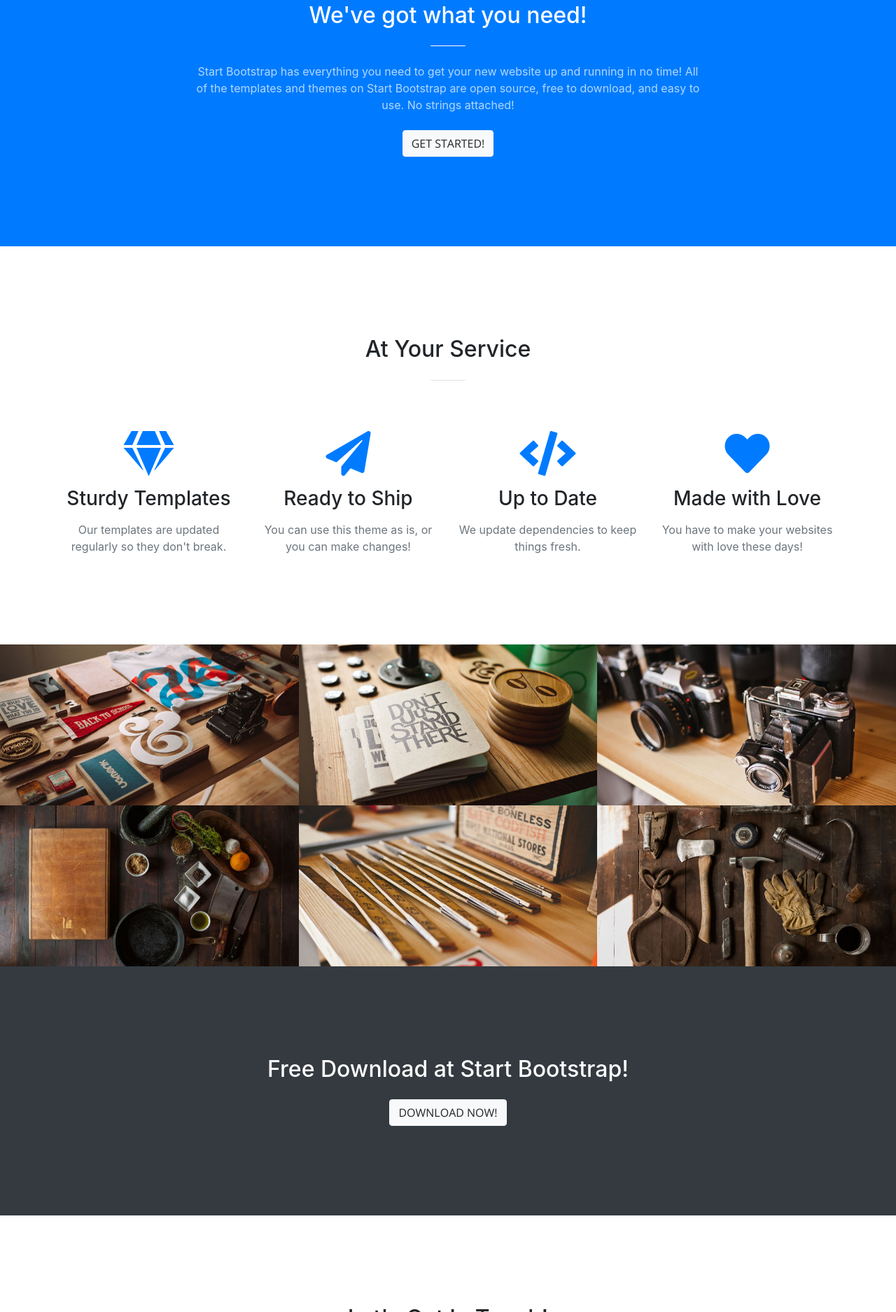
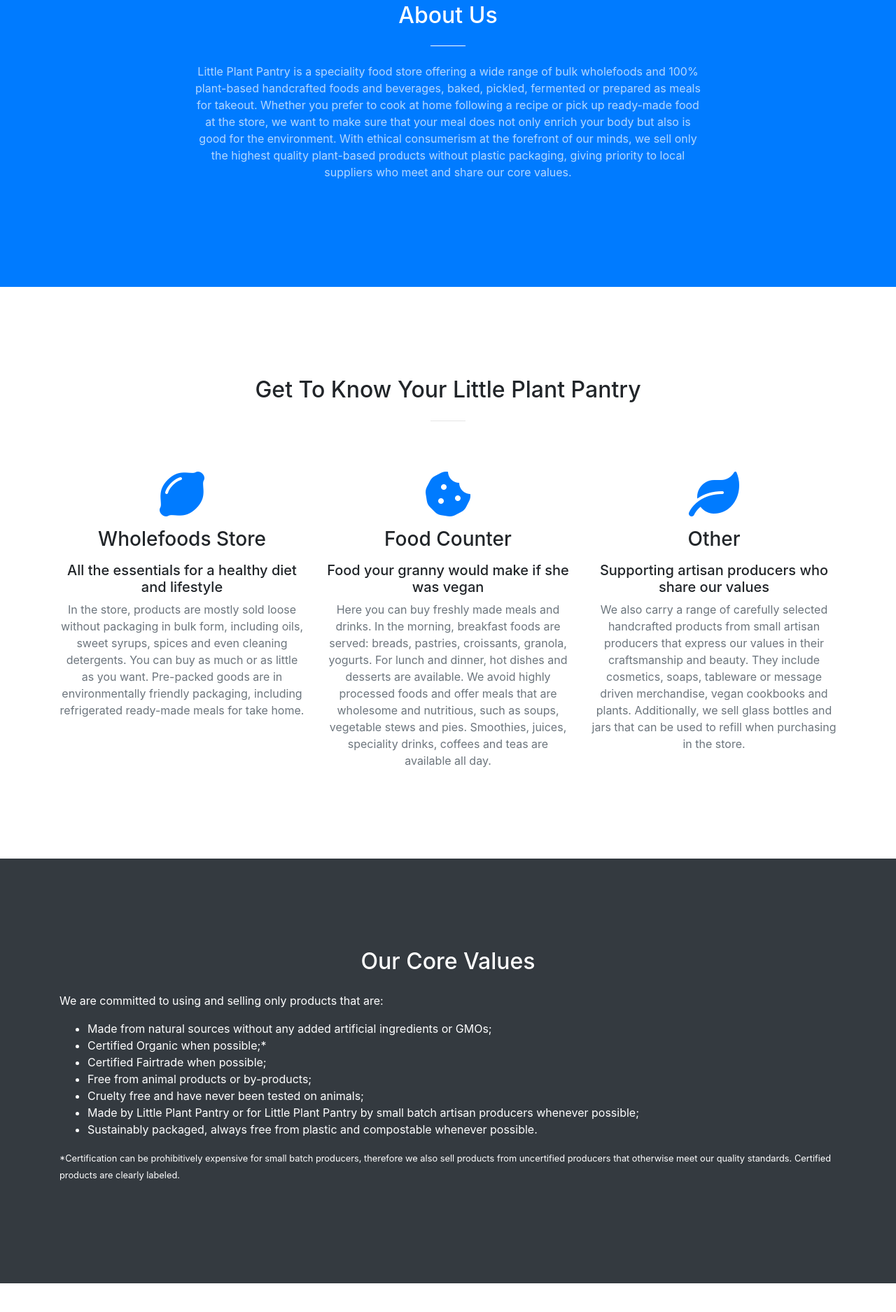
Before and after one commit to KlavierCat/littleplantpantry2.0, a website with bundled scripts: page index.html in a window 1280 px wide. Shown: the part 925-2800 px from the top of the page at 70% size. Built offline with nearby package versions, Linux system fonts and the light colour scheme.

Commit message:
check in Little Plant Pantry changes

```diff
--- a/css/creative.css
+++ b/css/creative.css
@@ -317,3 +317,16 @@ header.masthead p {
   -webkit-box-shadow: 0 0 0 0.2rem rgba(106, 141, 115, 0.5) !important;
   box-shadow: 0 0 0 0.2rem rgba(106, 141, 115, 0.5) !important;
 }
+
+.footer-copyright {
+  text-align: right;
+  padding-right: 80px;
+}
+
+.navbar-logo {
+  vertical-align: sub;
+}
+
+.navbar-tagline {
+  text-transform: lowercase;
+}
--- a/index.html
+++ b/index.html
@@ -8,7 +8,7 @@
     <meta name="description" content="">
     <meta name="author" content="">
 
-    <title>Creative - Start Bootstrap Theme</title>
+    <title>Little Plant Pantry - Your Local Wholefoods Store</title>
 
     <!-- Bootstrap core CSS -->
     <link href="vendor/bootstrap/css/bootstrap.min.css" rel="stylesheet">
@@ -22,7 +22,7 @@
     <link href="vendor/magnific-popup/magnific-popup.css" rel="stylesheet">
 
     <!-- Custom styles for this template -->
-    <link href="css/creative.min.css" rel="stylesheet">
+	<link href="css/creative.css" rel="stylesheet">
 
   </head>
 
@@ -31,7 +31,9 @@
     <!-- Navigation -->
     <nav class="navbar navbar-expand-lg navbar-light fixed-top" id="mainNav">
       <div class="container">
-        <a class="navbar-brand js-scroll-trigger" href="#page-top">Start Bootstrap</a>
+        <a class="navbar-brand js-scroll-trigger" href="#page-top"><img class="navbar-logo" alt="Little Plant Pantry logo" src="img/logo.png" width="30px" height="30px"/> Little Plant Pantry <small class="navbar-tagline"> | plant-based, zero-waste</small></a>
+
+		  <!--
         <button class="navbar-toggler navbar-toggler-right" type="button" data-toggle="collapse" data-target="#navbarResponsive" aria-controls="navbarResponsive" aria-expanded="false" aria-label="Toggle navigation">
           <span class="navbar-toggler-icon"></span>
         </button>
@@ -51,6 +53,7 @@
             </li>
           </ul>
         </div>
+		  -->
       </div>
     </nav>
 
@@ -59,12 +62,13 @@
         <div class="row">
           <div class="col-lg-10 mx-auto">
             <h1 class="text-uppercase">
-              <strong>Your Favorite Source of Free Bootstrap Themes</strong>
+              <strong>Opening in January 2019</strong>
             </h1>
             <hr>
           </div>
           <div class="col-lg-8 mx-auto">
-            <p class="text-faded mb-5">Start Bootstrap can help you build better websites using the Bootstrap CSS framework! Just download your template and start going, no strings attached!</p>
+            <p class="text-faded mb-5">Your Local Wholefoods Store With A Focus On Ethical Consumption Offering Healthy Natural Products & Minimising Waste
+</p>
             <a class="btn btn-primary btn-xl js-scroll-trigger" href="#about">Find Out More</a>
           </div>
         </div>
@@ -75,10 +79,10 @@
       <div class="container">
         <div class="row">
           <div class="col-lg-8 mx-auto text-center">
-            <h2 class="section-heading text-white">We've got what you need!</h2>
+            <h2 class="section-heading text-white">About Us</h2>
             <hr class="light my-4">
-            <p class="text-faded mb-4">Start Bootstrap has everything you need to get your new website up and running in no time! All of the templates and themes on Start Bootstrap are open source, free to download, and easy to use. No strings attached!</p>
-            <a class="btn btn-light btn-xl js-scroll-trigger" href="#services">Get Started!</a>
+            <p class="text-faded mb-4">Little Plant Pantry is a speciality food store offering a wide range of bulk wholefoods and 100% plant-based handcrafted foods and beverages, baked, pickled, fermented or prepared as meals for takeout. Whether you prefer to cook at home following a recipe or pick up ready-made food at the store, we want to make sure that your meal does not only enrich your body but also is good for the environment. With ethical consumerism at the forefront of our minds, we sell only the highest quality plant-based products without plastic packaging, giving priority to local suppliers who meet and share our core values.</p>
+            <!--<a class="btn btn-light btn-xl js-scroll-trigger" href="#services">Get Started!</a>-->
           </div>
         </div>
       </div>
@@ -88,45 +92,42 @@
       <div class="container">
         <div class="row">
           <div class="col-lg-12 text-center">
-            <h2 class="section-heading">At Your Service</h2>
+            <h2 class="section-heading">Get To Know Your Little Plant Pantry</h2>
             <hr class="my-4">
           </div>
         </div>
       </div>
       <div class="container">
         <div class="row">
-          <div class="col-lg-3 col-md-6 text-center">
+          <div class="col-lg-4 col-md-6 text-center">
             <div class="service-box mt-5 mx-auto">
-              <i class="fas fa-4x fa-gem text-primary mb-3 sr-icon-1"></i>
-              <h3 class="mb-3">Sturdy Templates</h3>
-              <p class="text-muted mb-0">Our templates are updated regularly so they don't break.</p>
+              <i class="fas fa-4x fa-lemon text-primary mb-3 sr-icon-1"></i>
+              <h3 class="mb-3">Wholefoods Store</h3>
+              <h5>All the essentials for a healthy diet and lifestyle</h5>
+              <p class="text-muted mb-0">In the store, products are mostly sold loose without packaging in bulk form, including oils, sweet syrups, spices and even cleaning detergents. You can buy as much or as little as you want. Pre-packed goods are in environmentally friendly packaging, including refrigerated ready-made meals for take home.</p>
             </div>
           </div>
-          <div class="col-lg-3 col-md-6 text-center">
+          <div class="col-lg-4 col-md-6 text-center">
             <div class="service-box mt-5 mx-auto">
-              <i class="fas fa-4x fa-paper-plane text-primary mb-3 sr-icon-2"></i>
-              <h3 class="mb-3">Ready to Ship</h3>
-              <p class="text-muted mb-0">You can use this theme as is, or you can make changes!</p>
+              <i class="fas fa-4x fa-cookie-bite text-primary mb-3 sr-icon-2"></i>
+              <h3 class="mb-3">Food Counter</h3>
+              <h5>Food your granny would make if she was vegan</h5>
+              <p class="text-muted mb-0">Here you can buy freshly made meals and drinks. In the morning, breakfast foods are served: breads, pastries, croissants, granola, yogurts. For lunch and dinner, hot dishes and desserts are available. We avoid highly processed foods and offer meals that are wholesome and nutritious, such as soups, vegetable stews and pies. Smoothies, juices, speciality drinks, coffees and teas are available all day.</p>
             </div>
           </div>
-          <div class="col-lg-3 col-md-6 text-center">
+          <div class="col-lg-4 col-md-6 text-center">
             <div class="service-box mt-5 mx-auto">
-              <i class="fas fa-4x fa-code text-primary mb-3 sr-icon-3"></i>
-              <h3 class="mb-3">Up to Date</h3>
-              <p class="text-muted mb-0">We update dependencies to keep things fresh.</p>
-            </div>
-          </div>
-          <div class="col-lg-3 col-md-6 text-center">
-            <div class="service-box mt-5 mx-auto">
-              <i class="fas fa-4x fa-heart text-primary mb-3 sr-icon-4"></i>
-              <h3 class="mb-3">Made with Love</h3>
-              <p class="text-muted mb-0">You have to make your websites with love these days!</p>
+              <i class="fas fa-4x fa-leaf text-primary mb-3 sr-icon-3"></i>
+              <h3 class="mb-3">Other</h3>
+              <h5>Supporting artisan producers who share our values</h5>
+              <p class="text-muted mb-0">We also carry a range of carefully selected handcrafted products from small artisan producers that express our values in their craftsmanship and beauty. They include cosmetics, soaps, tableware or message driven merchandise, vegan cookbooks and plants. Additionally, we sell glass bottles and jars that can be used to refill when purchasing in the store.</p>
             </div>
           </div>
         </div>
       </div>
     </section>
 
+    <!--
     <section class="p-0" id="portfolio">
       <div class="container-fluid p-0">
         <div class="row no-gutters popup-gallery">
@@ -223,23 +224,56 @@
         </div>
       </div>
     </section>
+    -->
 
     <section class="bg-dark text-white">
-      <div class="container text-center">
-        <h2 class="mb-4">Free Download at Start Bootstrap!</h2>
-        <a class="btn btn-light btn-xl sr-button" href="http://startbootstrap.com/template-overviews/creative/">Download Now!</a>
+      <div class="container">
+        <h2 class="mb-4 text-center">Our Core Values</h2>
+        <p>We are committed to using and selling only products that are:</p>
+        <ul>
+          <li>Made from natural sources without any added artificial ingredients or GMOs;</li>
+          <li>Certified Organic when possible;*</li>
+          <li>Certified Fairtrade when possible;</li>
+          <li>Free from animal products or by-products;</li>
+          <li>Cruelty free and have never been tested on animals;</li>
+          <li>Made by Little Plant Pantry or for Little Plant Pantry by small batch artisan producers whenever possible;</li>
+          <li>Sustainably packaged, always free from plastic and compostable whenever possible.</li>
+        </ul>
+        <p><small>*Certification can be prohibitively expensive for small batch producers, therefore we also sell products from uncertified producers that otherwise meet our quality standards. Certified products are clearly labeled.</small></p>
       </div>
     </section>
 
     <section id="contact">
       <div class="container">
         <div class="row">
-          <div class="col-lg-8 mx-auto text-center">
-            <h2 class="section-heading">Let's Get In Touch!</h2>
-            <hr class="my-4">
-            <p class="mb-5">Ready to start your next project with us? That's great! Give us a call or send us an email and we will get back to you as soon as possible!</p>
+          <div class="col-lg-12 mx-auto">
+            <div class="row">
+
+                <div class="col-lg-6 ml-auto">
+                  <div class="row">
+                    <div class="col-lg-3 ml-auto">
+                      <img alt="Little Plant Pantry logo" src="img/logo.png" width="110px" height="110px"/>
+                    </div>
+                    <div class="col-lg-9 mr-auto">
+                      <p>Little Plant Pantry</p>
+                      <p>plant-based</p>
+                      <p>zero-waste</p>
+                    </div>
+                  </div>
+                </div>
+
+                <div class="col-lg-6 mr-auto">
+
+                  <p><a href="https://goo.gl/maps/g7fbgXoVhsH2">Bosboom Toussaintstraat 45-H 1054 AN Amsterdam</a></p>
+                  <a href="mailto:info@littleplantpantry.com">info@littleplantpantry.com</a>
+                </div>
+
+
+              </div>
+            </div>
           </div>
         </div>
+        <!--
         <div class="row">
           <div class="col-lg-4 ml-auto text-center">
             <i class="fas fa-phone fa-3x mb-3 sr-contact-1"></i>
@@ -252,8 +286,16 @@
             </p>
           </div>
         </div>
+        -->
       </div>
     </section>
+
+  <footer>
+    <container>
+      <p class="footer-copyright">© 2018 Little Plant Pantry. All Rights Reserved.</p>
+    </container>
+  </footer>
+
 
     <!-- Bootstrap core JavaScript -->
     <script src="vendor/jquery/jquery.min.js"></script>
```
Also changed, not shown: img/header.jpg, img/logo.png (added).
